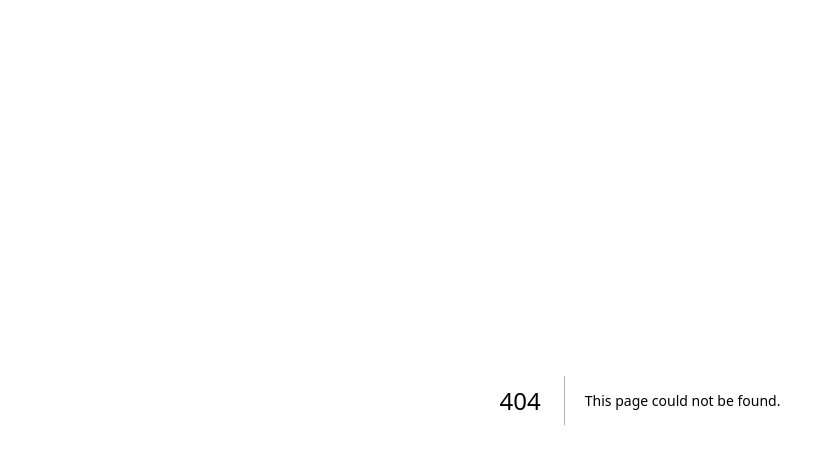
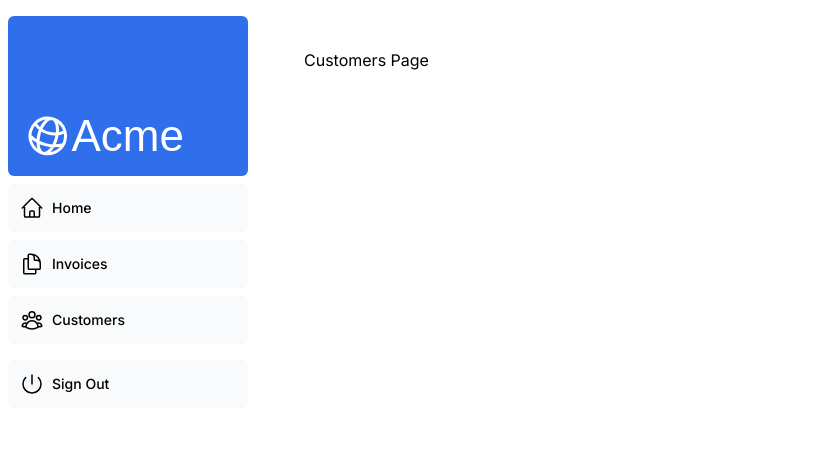
Before and after one commit to mustawa-mursalin/nextjs-dashboard, a Next.js app: page /dashboard/customers in a window 1280 px wide. Before the commit this address had no page. Shown: the top 464 px of the page, without its empty margins (0-835 px from the left). Built offline with nearby package versions, Linux system fonts and the light colour scheme; a web font is replaced by a local one.

Commit message:
learn(next.js): Creating Layouts and Pages

```diff
--- /dev/null
+++ b/app/dashboard/customers/page.tsx
@@ -0,0 +1,3 @@
+export default function Page(){
+    return <p>Customers Page</p>;
+}
--- /dev/null
+++ b/app/dashboard/invoices/page.tsx
@@ -0,0 +1,3 @@
+export default function Page(){
+    return <p>Invoices Page</p>;
+}
--- /dev/null
+++ b/app/dashboard/layout.tsx
@@ -0,0 +1,11 @@
+import SideNav from "@/app/ui/dashboard/sidenav";
+export default function Layout({children}: { children: React.ReactNode }) {
+    return (
+        <div className="flex flex-col md:flex-row md:overflow-hidden">
+            <div className="w-full flex-none md:w-64">
+            <SideNav />
+            </div>
+            <div className="flex-grow p-6 md:overflow-y-auto md:p-12">{children}</div>
+        </div>
+    );
+};
--- /dev/null
+++ b/app/dashboard/page.tsx
@@ -0,0 +1,3 @@
+export default function Page(){
+    return <p>Dashboard Page</p>;
+}
```
